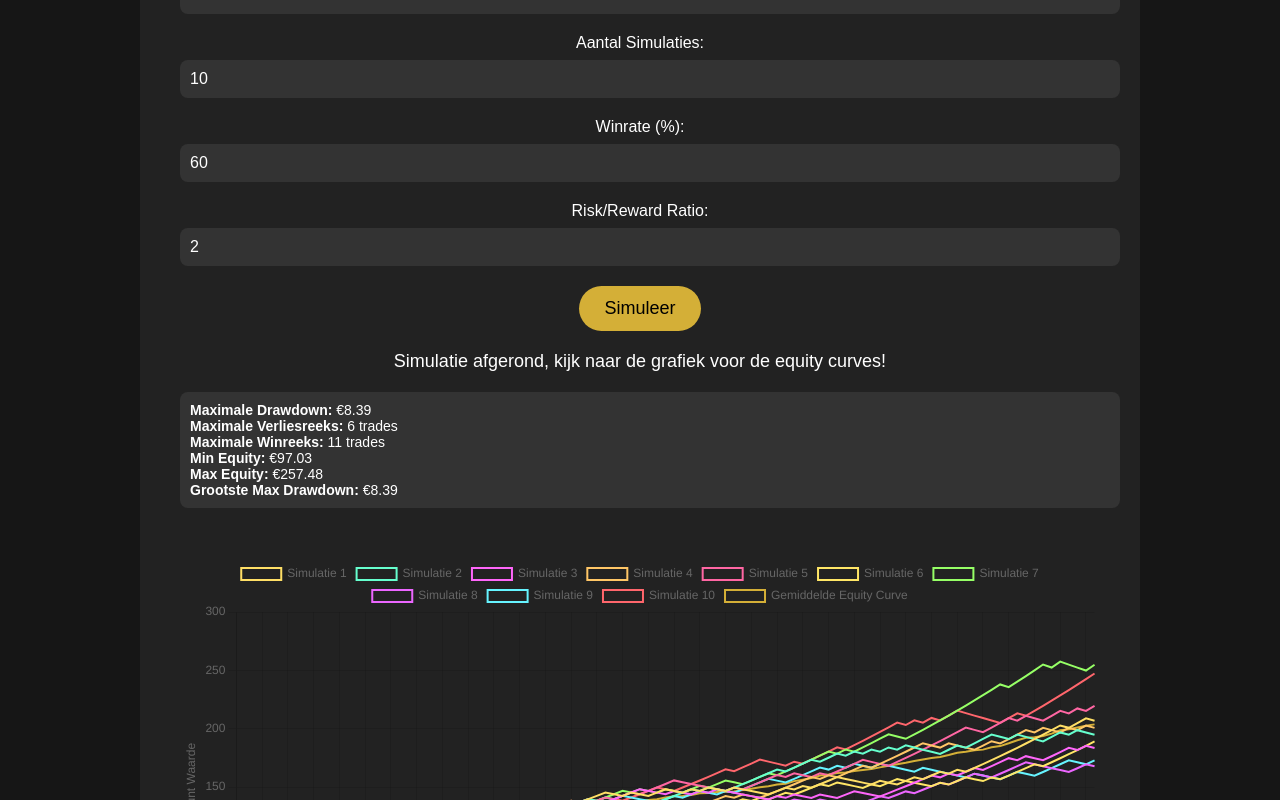
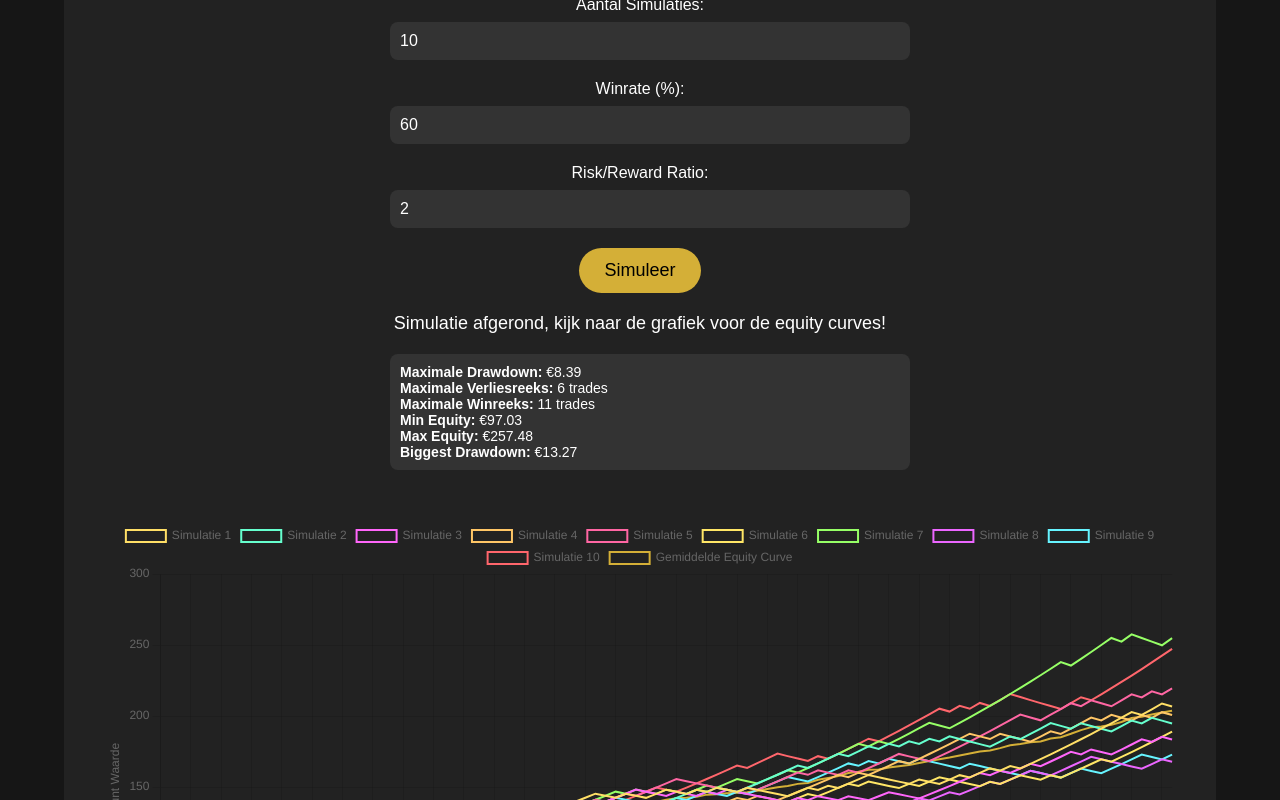
Before and after one commit to sven0902/equitysim, a plain HTML site: page index.html in a window 1280 px wide. Both pictures are taken after a click on the button "Simuleer". Shown: the top 800 px of the page. Drawn offline with nearby package versions, Linux system fonts and the light colour scheme.

Commit message:
Update index.html

```diff
--- a/index.html
+++ b/index.html
@@ -16,7 +16,6 @@
             justify-content: center;
             align-items: center;
             height: 100vh;
-            overflow: hidden;
         }
 
         .container {
@@ -29,7 +28,7 @@
             justify-content: center;
             align-items: center;
             width: 100%;
-            max-width: 1000px; /* Max breedte ingesteld op 1000px */
+            max-width: 90vw; /* Verhoogd naar 90% van de schermbreedte */
             padding-top: 60px;
             gap: 30px;
             box-sizing: border-box;
@@ -37,7 +36,8 @@
 
         .left-side {
             width: 100%;
-            margin-bottom: 20px;
+            max-width: 500px; /* Beperk de breedte van het formulier */
+            margin-bottom: 20px; /* Ruimte tussen formulier en grafiek */
         }
 
         h1 {
@@ -84,12 +84,13 @@
 
         .stats {
             text-align: left;
-            font-size: 14px;
+            font-size: 14px; /* Kleinere tekst voor statistieken */
             margin-top: 15px;
             padding: 10px;
             background-color: #333;
             border-radius: 8px;
             width: 100%;
+            max-width: 500px;
             margin-top: 20px;
         }
 
@@ -98,11 +99,9 @@
             height: 400px;
         }
 
-        /* Zorg ervoor dat de container zich aanpast op kleinere schermen */
-        @media screen and (max-width: 1000px) {
+        @media screen and (max-width: 768px) {
             .container {
-                width: 95%;
-                padding: 20px;
+                padding: 10px;  /* Verkleint de padding op kleinere schermen */
             }
         }
     </style>
@@ -149,8 +148,9 @@
             let maxDrawdown = 0;
             let maxLosingStreak = 0;
             let maxWinningStreak = 0;
-            let minEquity = startBalance;
-            let maxEquity = startBalance;
+            let minEquity = Infinity;
+            let maxEquity = -Infinity;
+            let biggestDrawdown = 0;
 
             // Simulaties uitvoeren
             for (let i = 0; i < simulations; i++) {
@@ -187,11 +187,10 @@
                     maxLosingStreakInSim = Math.max(maxLosingStreakInSim, currentLosingStreak);
                     maxWinningStreakInSim = Math.max(maxWinningStreakInSim, currentWinningStreak);
 
-                    // Track min/max equity
-                    minEquity = Math.min(minEquity, equity);
-                    maxEquity = Math.max(maxEquity, equity);
-
                     equityCurve.push(equity); // Voeg de nieuwe equity toe aan de curve
+                    minEquity = Math.min(minEquity, equity); // Track de laagste equity
+                    maxEquity = Math.max(maxEquity, equity); // Track de hoogste equity
+                    biggestDrawdown = Math.max(biggestDrawdown, drawdown); // Track de grootste drawdown
                 }
 
                 allEquityCurves.push(equityCurve);
@@ -228,7 +227,7 @@
                             label: `Simulatie ${index + 1}`,
                             data: curve,
                             borderColor: `hsl(${Math.random() * 360}, 100%, 70%)`, // Willekeurige kleur
-                            backgroundColor: 'transparent', // Geen invulling aan de onderkant
+                            backgroundColor: 'transparent',
                             fill: false,
                             borderWidth: 2,
                             pointRadius: 0
@@ -259,7 +258,7 @@
                                 display: true,
                                 text: 'Account Waarde'
                             },
-                            suggestedMin: 0 // Zorg ervoor dat de y-as begint vanaf 0
+                            suggestedMin: 0
                         }
                     }
                 }
@@ -273,7 +272,7 @@
                 <strong>Maximale Winreeks:</strong> ${maxWinningStreak} trades<br>
                 <strong>Min Equity:</strong> €${minEquity.toFixed(2)}<br>
                 <strong>Max Equity:</strong> €${maxEquity.toFixed(2)}<br>
-                <strong>Grootste Max Drawdown:</strong> €${maxDrawdown.toFixed(2)}<br>
+                <strong>Biggest Drawdown:</strong> €${biggestDrawdown.toFixed(2)}
             `;
         }
     </script>
```
